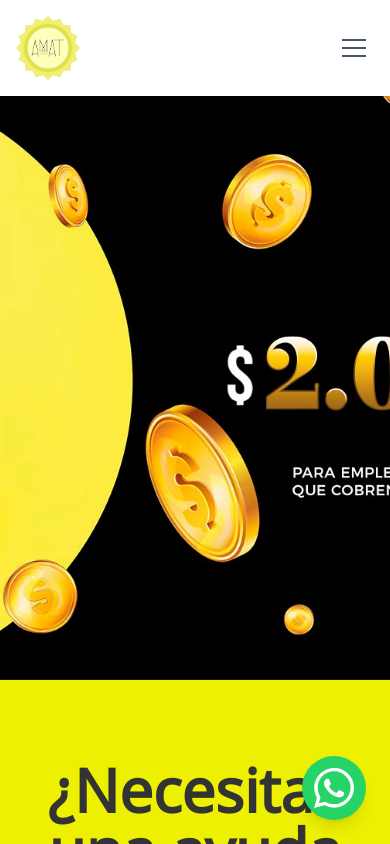
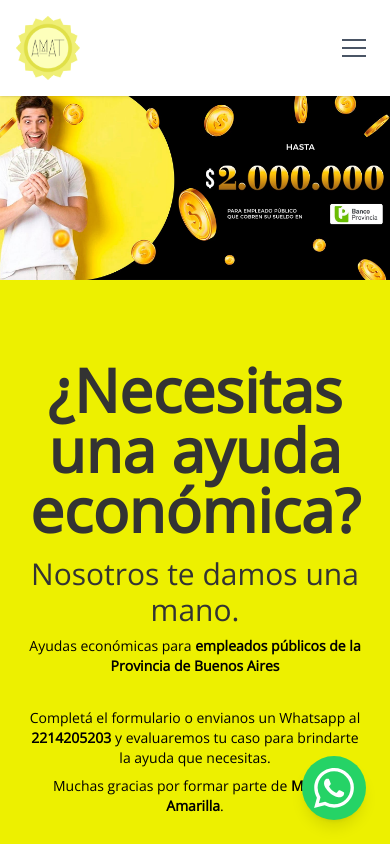
Before and after one commit to blassmm/mutualamarilla, a Next.js app: page /ayuda-economica in a window 390 px wide. Shown: the top 844 px of the page. Built offline with nearby package versions, Linux system fonts and the light colour scheme.

Commit message:
responsive

```diff
--- a/components/ayuda-economica/hero.tsx
+++ b/components/ayuda-economica/hero.tsx
@@ -4,14 +4,13 @@ import Image from "next/image"
 
 export function Hero() {
     return (
-        <section className="relative bg-white h-[600px]">
+        <section className="relative bg-white h-[200px] sm:h-[300px] md:h-[400px] lg:h-[500px] xl:h-[600px] overflow-hidden">
         <div className="relative h-full w-full z-0">
           <Image
             src="/images/ayuda-economica-banner.jpg"
             alt="Manos unidas en equipo"
             fill
-            className="object-cover"
-            style={{ objectPosition: 'center 40%' }}
+            className="object-cover object-center"
             priority
           />
         </div>
```
